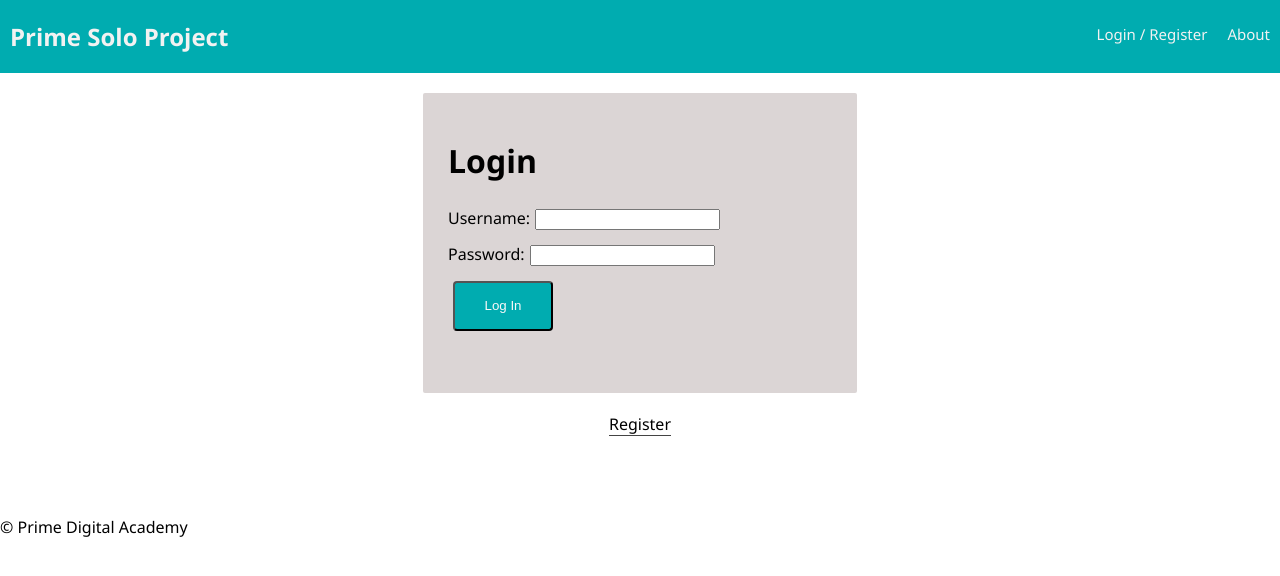
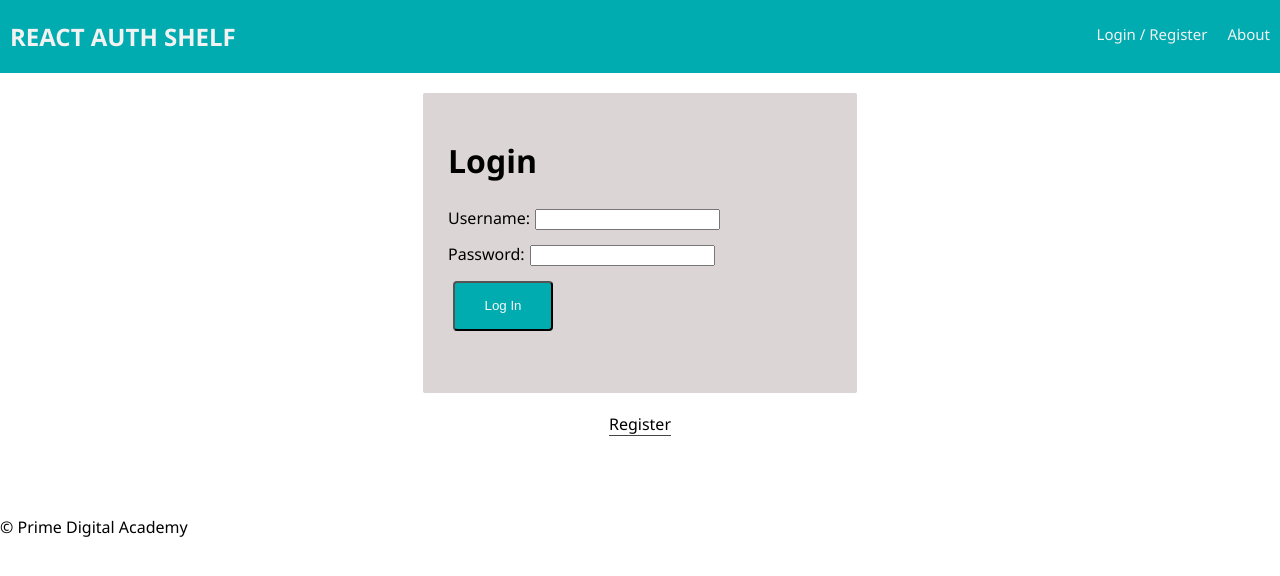
Before and after one commit to pxvang33/react-auth-shelf, a React (Create React App) app: page /info#/home in a window 1280 px wide. Shown: the top 576 px of the page. Built offline with nearby package versions, Linux system fonts and the light colour scheme; no server answers.

Commit message:
Update app header to REACT AUTH SHELF.

```diff
--- a/src/components/Nav/Nav.js
+++ b/src/components/Nav/Nav.js
@@ -7,7 +7,7 @@
 const Nav = (props) => (
   <div className="nav">
     <Link to="/home">
-      <h2 className="nav-title">Prime Solo Project</h2>
+      <h2 className="nav-title">REACT AUTH SHELF</h2>
     </Link>
     <div className="nav-right">
       <Link className="nav-link" to="/home">
```
